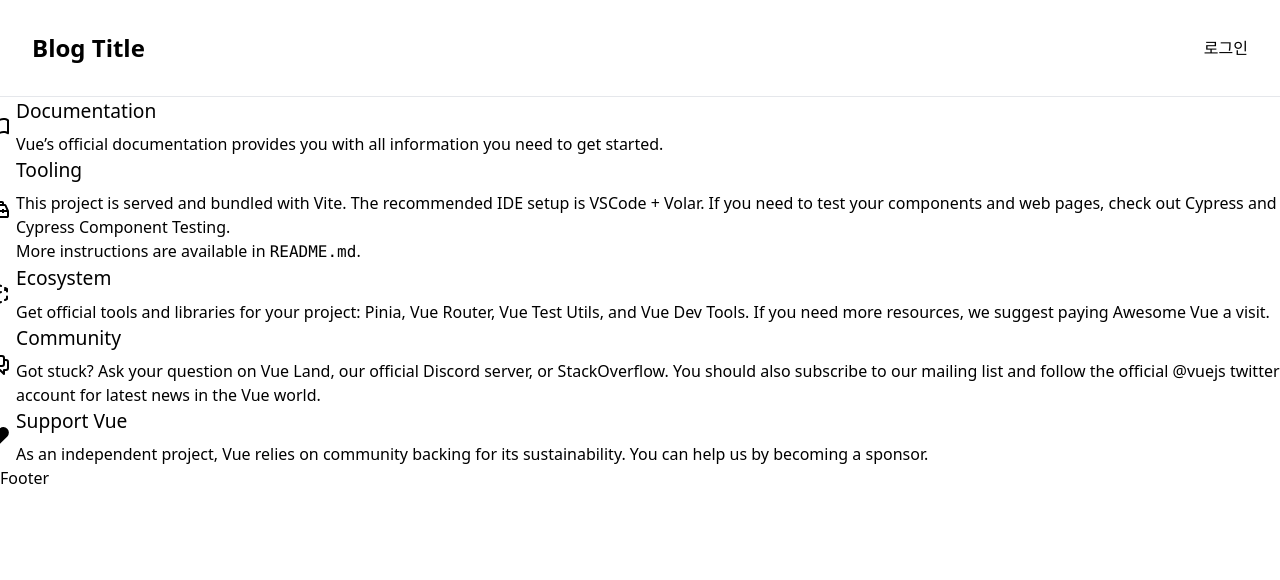
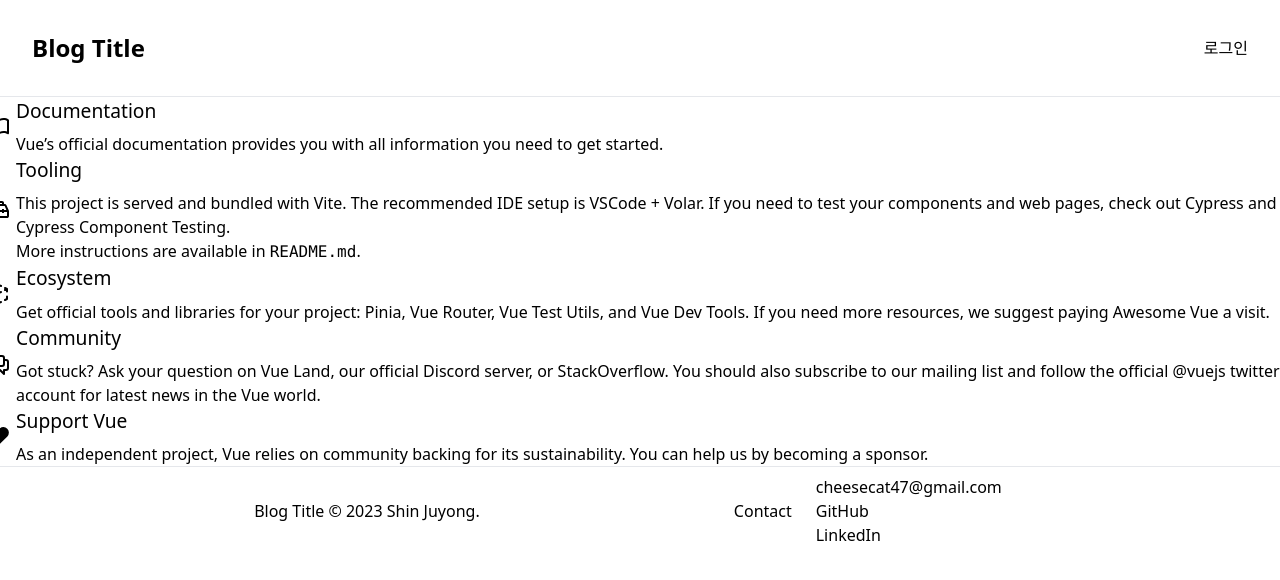
Before and after one commit to cheesecat47/rerolog, a Vue app in the folder myBlog-frontend/: page / in a window 1280 px wide. Shown: the top 580 px of the page. Built offline with nearby package versions, Linux system fonts and the light colour scheme.

Commit message:
Feat: Footer 구현
이슈 번호: #13

- Footer 구현
- 블로그 주인(유저)의 연락 정보를 표시할 때 API로 받아와서 동적으로
  처리 필요.

```diff
--- a/myBlog-frontend/src/components/TheFooter.vue
+++ b/myBlog-frontend/src/components/TheFooter.vue
@@ -1,13 +1,23 @@
-<script setup>
-
-</script>
+<script setup></script>
 
 <template>
-    <div>
-        Footer
+  <footer class="footer items-center">
+    <hr />
+    <div class="flex items-center justify-evenly mt-2">
+      <div>
+        <span> Blog Title &copy; 2023 Shin Juyong. </span>
+      </div>
+      <div class="flex items-center mr-6">
+        <span class="mr-6">Contact</span>
+        <ul>
+          <!-- Todo: 여기 들어갈 내용은 추후 API로 받아온 유저 정보 객체에 따라 동적으로 처리 필요. -->
+          <li><a href="mailto:cheesecat47@gmail.com">cheesecat47@gmail.com</a></li>
+          <li><a href="https://github.com/cheesecat47">GitHub</a></li>
+          <li><a href="https://www.linkedin.com/in/shinjuyong">LinkedIn</a></li>
+        </ul>
+      </div>
     </div>
+  </footer>
 </template>
 
-<style scoped>
-
-</style>
+<style scoped></style>
```
